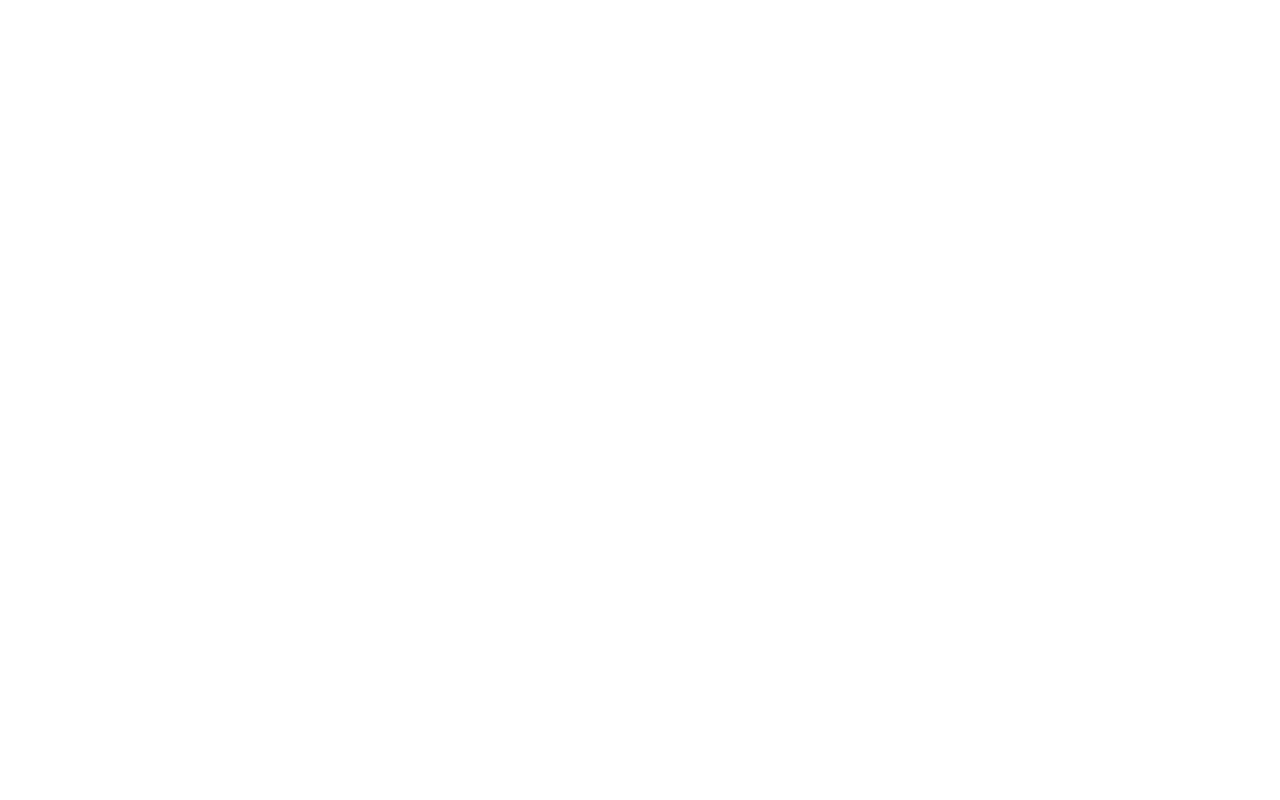
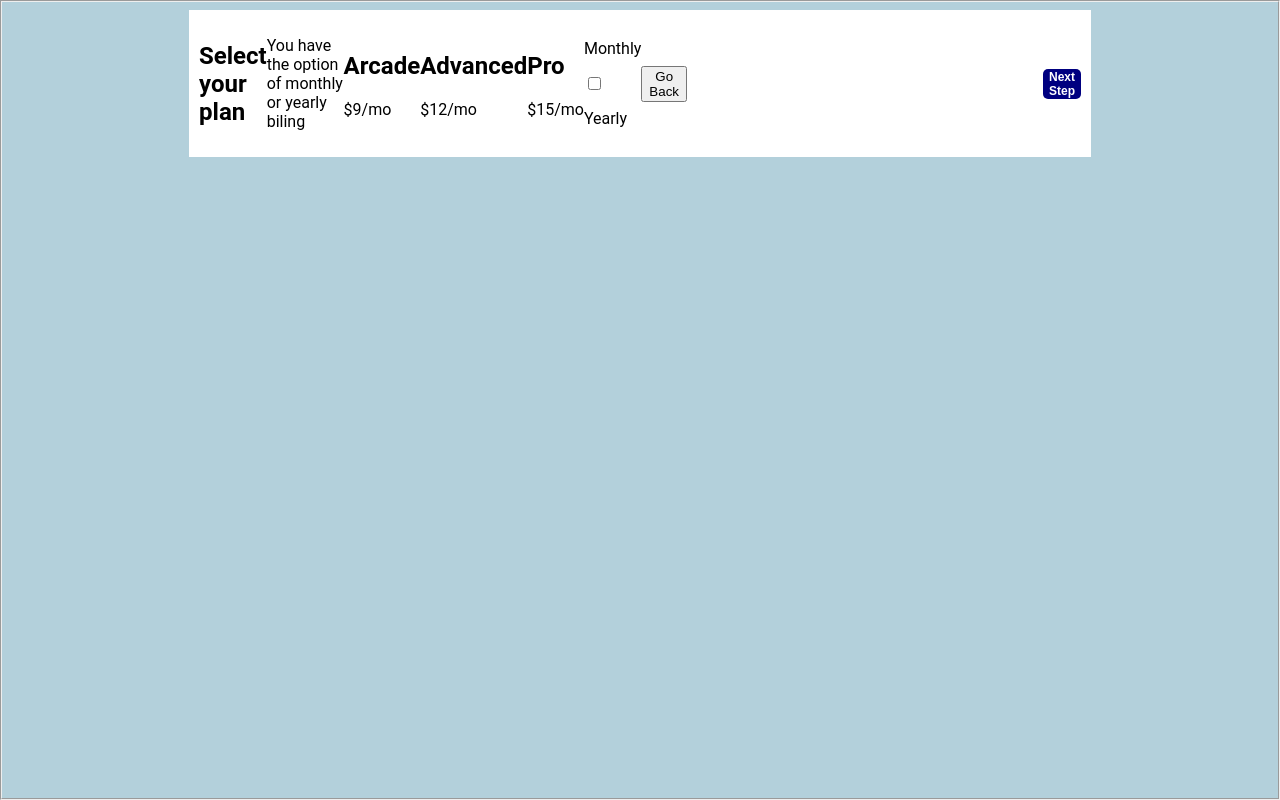
Before and after one commit to sleek1004/form-pages, a plain HTML site: page page2.html in a window 1280 px wide. Drawn offline with Linux system fonts and the light colour scheme.

Commit message:
adding page 2 of the form

```diff
--- a/index.css
+++ b/index.css
@@ -35,6 +35,8 @@ html {
     margin-right: 20px;
     padding: 20px;
     background-image:linear-gradient(rgb(57, 164, 231),navy );
+    margin-right: 0;
+    margin-bottom: 20px;
 
   }
 
@@ -50,6 +52,11 @@ html {
     font-size: 18px;
     margin-bottom: 10px;
 
+
+  }
+  a {
+    text-decoration: none;
+    color:whitesmoke;
   }
 
   .info {
@@ -119,10 +126,6 @@ html {
       flex-direction: column;
     }
 
-    .side {
-      margin-right: 0;
-      margin-bottom: 20px;
-    }
 
     .form {
       width: 100%;
@@ -133,3 +136,13 @@ html {
     padding-left: 10px;
     color: rgb(127, 176, 255);
   }*/
+
+  .page2 {
+    background-color: white;
+    display: flex;
+    align-items: center;
+    margin: auto;
+    width: 70%;
+    padding: 10px;
+
+  }
--- a/page2.html
+++ b/page2.html
@@ -0,0 +1,37 @@
+
+<html>
+<head>
+    <link rel="stylesheet" href="index.css">
+    <title>Document</title>
+</head>
+<body>
+    <section class="page2">
+    <h1>Select your plan</h1>
+    <p>You have the option of monthly or yearly biling</p>
+    <div class="1plan">
+        <h1>Arcade</h1>
+        <p>$9/mo</p>
+    </div>
+    <div class="2plan">
+        <h1>Advanced</h1>
+        <p>$12/mo</p>
+    </div>
+    <div class="3plan">
+        <h1>Pro</h1>
+        <p>$15/mo</p>
+    </div>
+    <div class="toggle">
+        <p>Monthly</p>
+        <input type="checkbox">
+        <span class="slider"></span>
+        <p>Yearly</p>
+      </div>
+      <button>Go Back</button>
+      <button class="firstButton">Next Step</button>
+    </section>
+
+
+
+    <script src="index.js"></script>
+</body>
+</html>
```
Also changed, not shown: index.html (+6 -2 lines).
